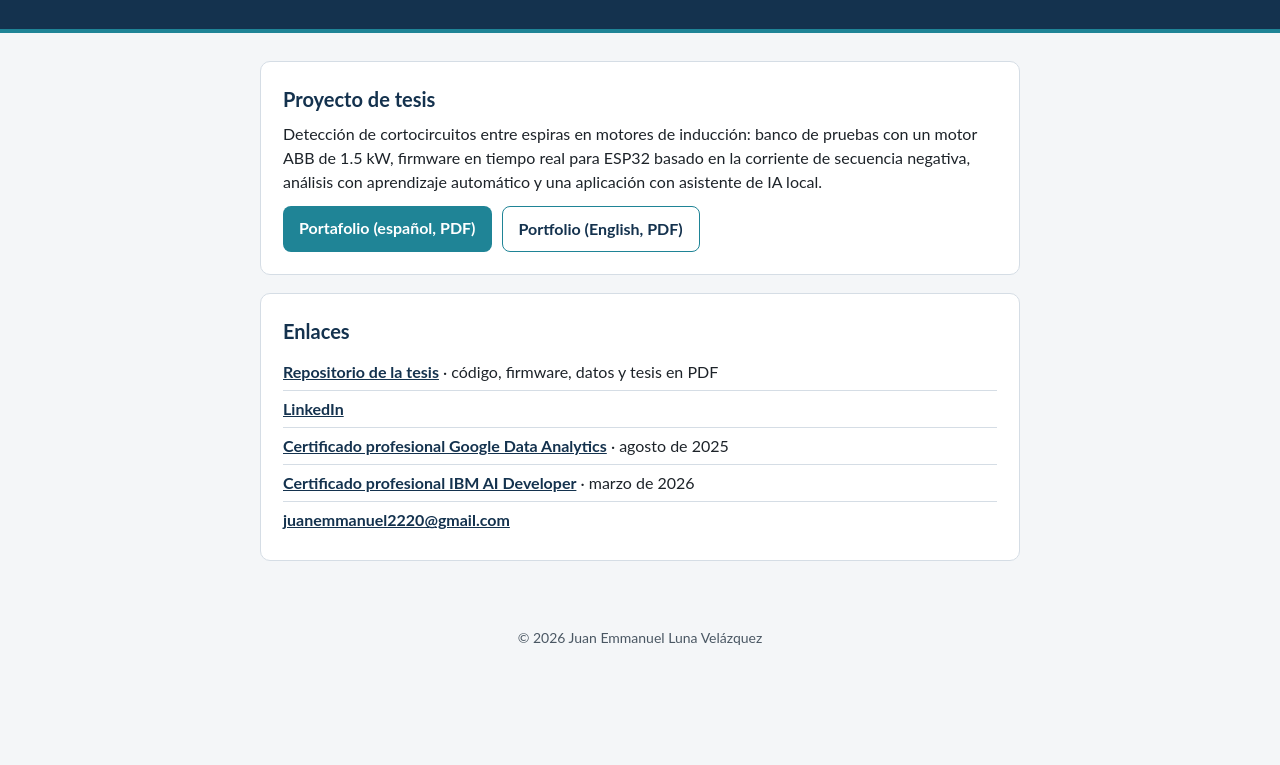
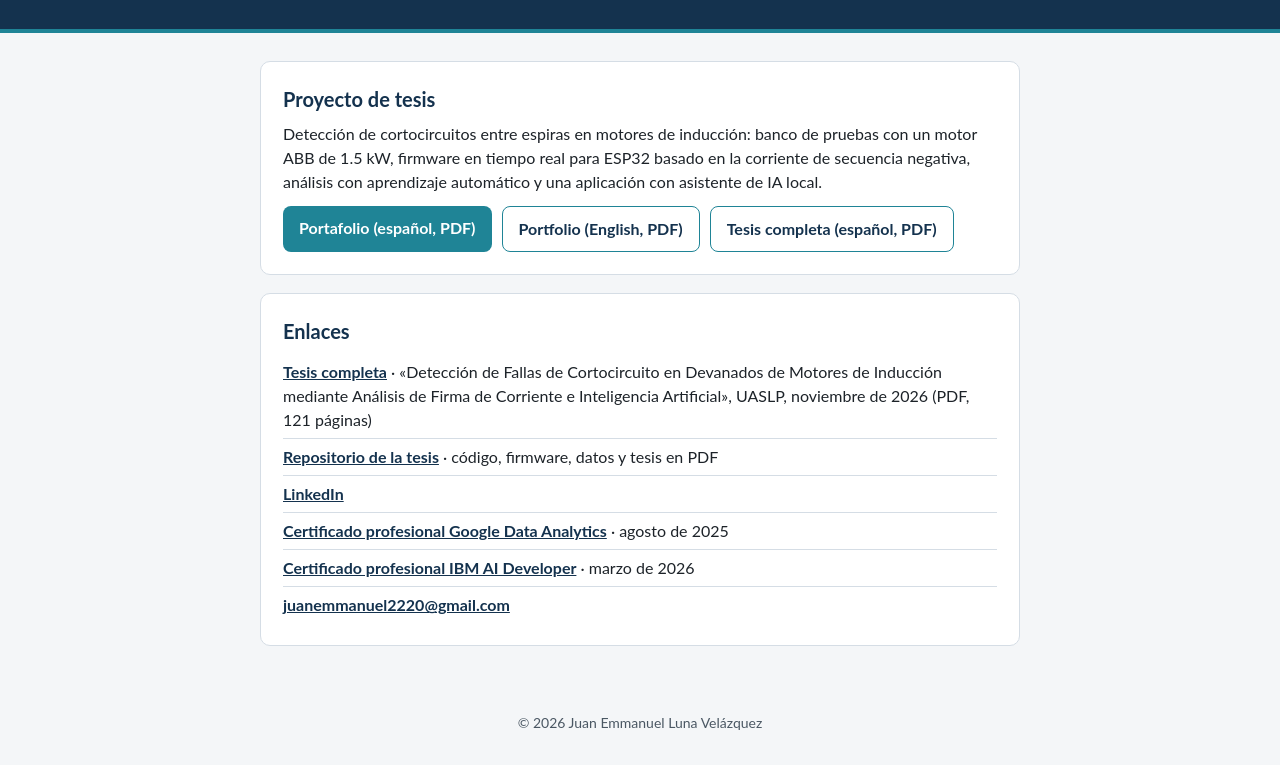
Before and after one commit to juanemmanuel2220-star/juanemmanuel2220-star.github.io, a plain HTML site: page index.html in a window 1280 px wide. Shown: the part 147-912 px from the top of the page. Before the commit the page ends 827 px from the top, so only its background shows below. Drawn offline with Linux system fonts and the light colour scheme.

Commit message:
Tesis completa en PDF en la página personal
Se agrega la tesis de noviembre de 2026 (121 páginas, la misma del
repositorio motorguard-itf-tesis) como tesis.pdf, con un botón en la
tarjeta del proyecto, un enlace en la lista y la dirección corta /tesis.

Co-Authored-By: Claude Opus 5.5 <noreply@anthropic.com>

```diff
--- a/index.html
+++ b/index.html
@@ -48,11 +48,13 @@
       <div class="botones">
         <a class="primario" href="portafolio.pdf">Portafolio (español, PDF)</a>
         <a class="secundario" href="portfolio-en.pdf">Portfolio (English, PDF)</a>
+        <a class="secundario" href="tesis.pdf">Tesis completa (español, PDF)</a>
       </div>
     </section>
     <section class="tarjeta">
       <h2>Enlaces</h2>
       <ul class="enlaces">
+        <li><a href="tesis.pdf">Tesis completa</a> · «Detección de Fallas de Cortocircuito en Devanados de Motores de Inducción mediante Análisis de Firma de Corriente e Inteligencia Artificial», UASLP, noviembre de 2026 (PDF, 121 páginas)</li>
         <li><a href="https://github.com/juanemmanuel2220-star/motorguard-itf-tesis">Repositorio de la tesis</a> · código, firmware, datos y tesis en PDF</li>
         <li><a href="https://www.linkedin.com/in/juan-emmanuel-luna">LinkedIn</a></li>
         <li><a href="https://coursera.org/verify/professional-cert/IPQDXFQWZKGR">Certificado profesional Google Data Analytics</a> · agosto de 2025</li>
```
Also changed, not shown: tesis/index.html (added, +6 -0 lines), 1 other file.
